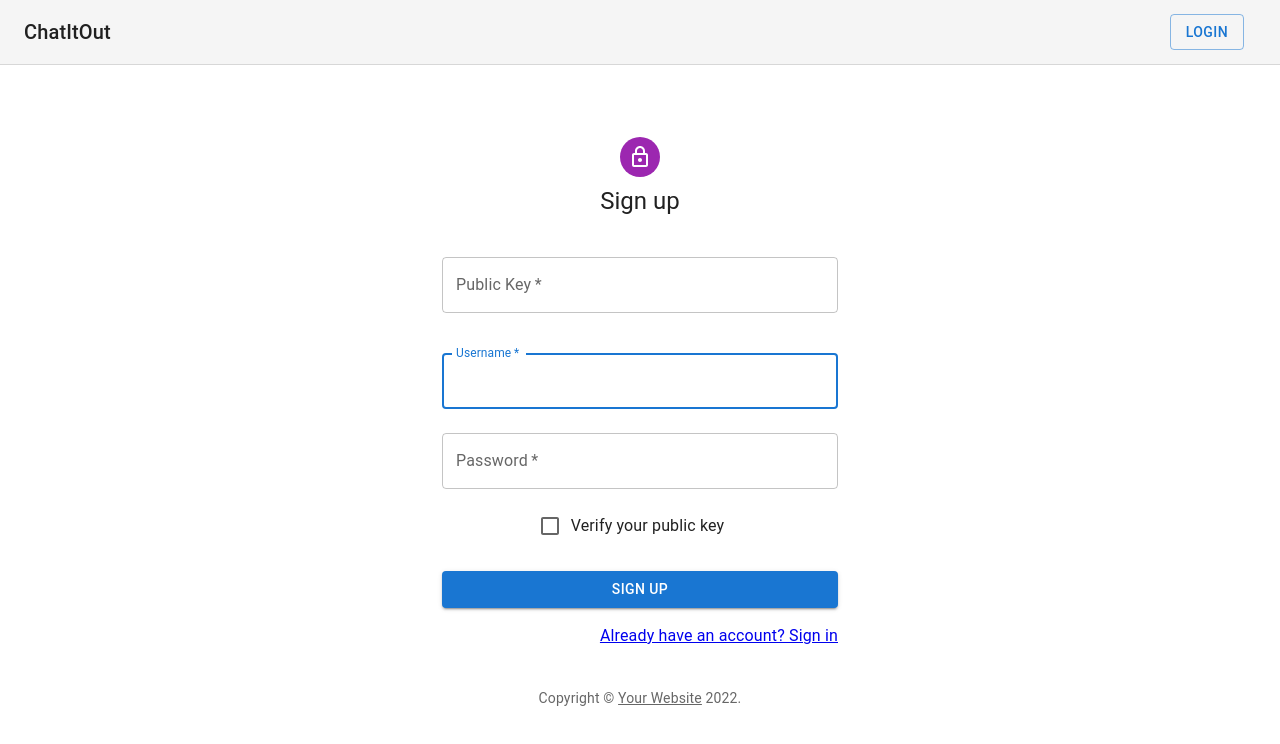
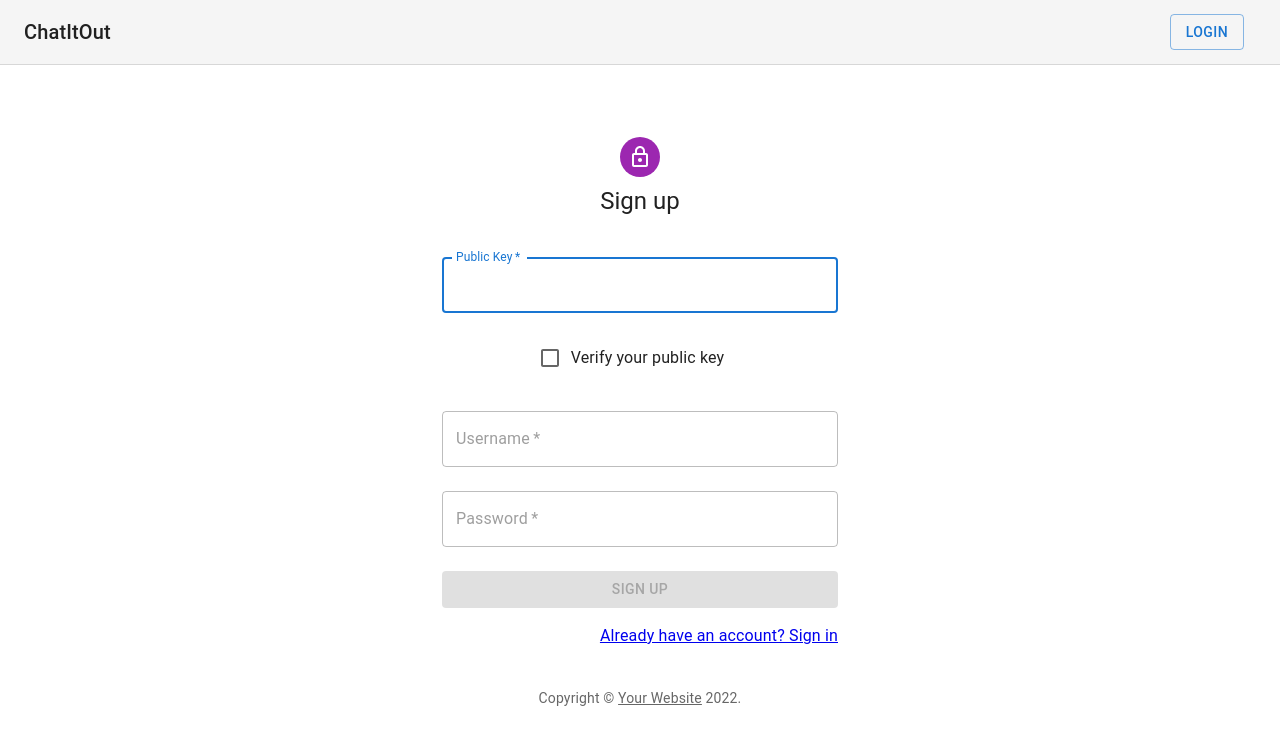
Before and after one commit to UmidjonOkhunov/coin-chat, a React (Create React App) app: page /signup in a window 1280 px wide. Shown: the top 744 px of the page. Built offline with nearby package versions, Linux system fonts and the light colour scheme.

Commit message:
auth required

```diff
--- a/src/features/signup/Signup.js
+++ b/src/features/signup/Signup.js
@@ -43,7 +43,6 @@ export default function SignUp() {
   const isAuth = useSelector((state) => state.user.authStatus);
   const public_key = useSelector((state) => state.user.public_key);
   const dispatch = useDispatch();
-  const [verified, setVerified] = React.useState(false);
   const [key, setKey] = React.useState("");
 
   React.useEffect(() => {
@@ -51,10 +50,6 @@ export default function SignUp() {
       navigate(routes.CONVERSATIONS);
     }
   }, [isLoggedIn, navigate]);
-
-  React.useEffect(() => {
-    setVerified(isAuth);
-  }, [isAuth]);
 
   React.useEffect(() => {
     setKey(public_key);
@@ -121,6 +116,21 @@ export default function SignUp() {
                 />
               </Grid>
               <Grid item xs={12}>
+                <FormControlLabel
+                  onClick={() => {
+                    dispatch(authAsync());
+                  }}
+                  control={
+                    <Checkbox
+                      value="allowExtraEmails"
+                      color="primary"
+                      checked={isAuth}
+                    />
+                  }
+                  label="Verify your public key"
+                />
+              </Grid>
+              <Grid item xs={12}>
                 <TextField
                   margin="normal"
                   required
@@ -130,6 +140,7 @@ export default function SignUp() {
                   name="username"
                   autoComplete="text"
                   autoFocus
+                  disabled={!isAuth}
                 />
               </Grid>
               <Grid item xs={12}>
@@ -141,24 +152,7 @@ export default function SignUp() {
                   type="password"
                   id="password"
                   autoComplete="new-password"
-                />
-              </Grid>
-              <Grid item xs={12}>
-                <FormControlLabel
-                  onClick={() => {
-                    dispatch(authAsync());
-                  }}
-                  control={
-                    <Checkbox
-                      value="allowExtraEmails"
-                      color="primary"
-                      checked={verified}
-                      onClick={() => {
-                        setVerified(!verified);
-                      }}
-                    />
-                  }
-                  label="Verify your public key"
+                  disabled={!isAuth}
                 />
               </Grid>
             </Grid>
@@ -167,6 +161,7 @@ export default function SignUp() {
               fullWidth
               variant="contained"
               sx={{ mt: 3, mb: 2 }}
+              disabled={!isAuth}
             >
               Sign Up
             </Button>
```
